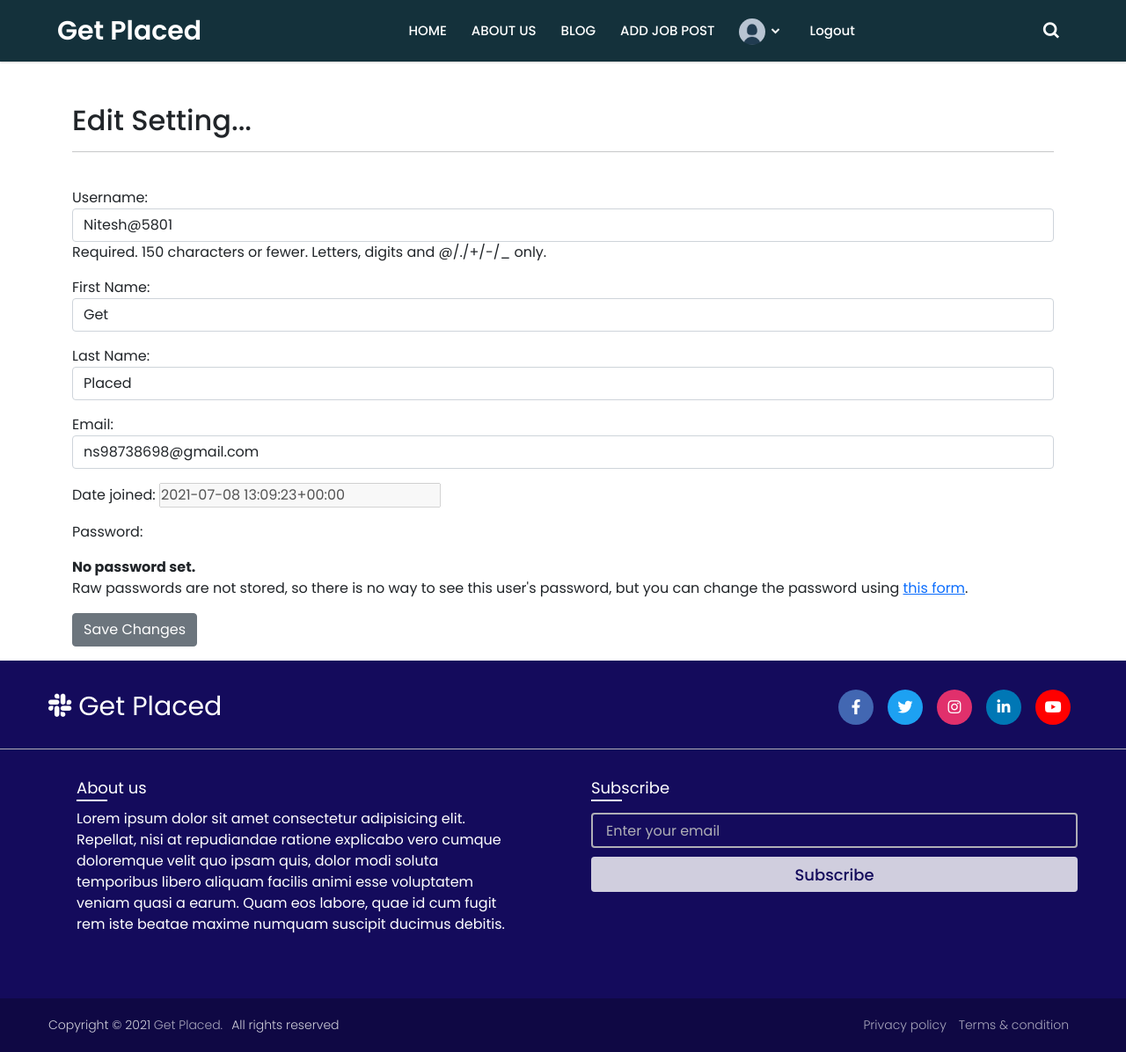
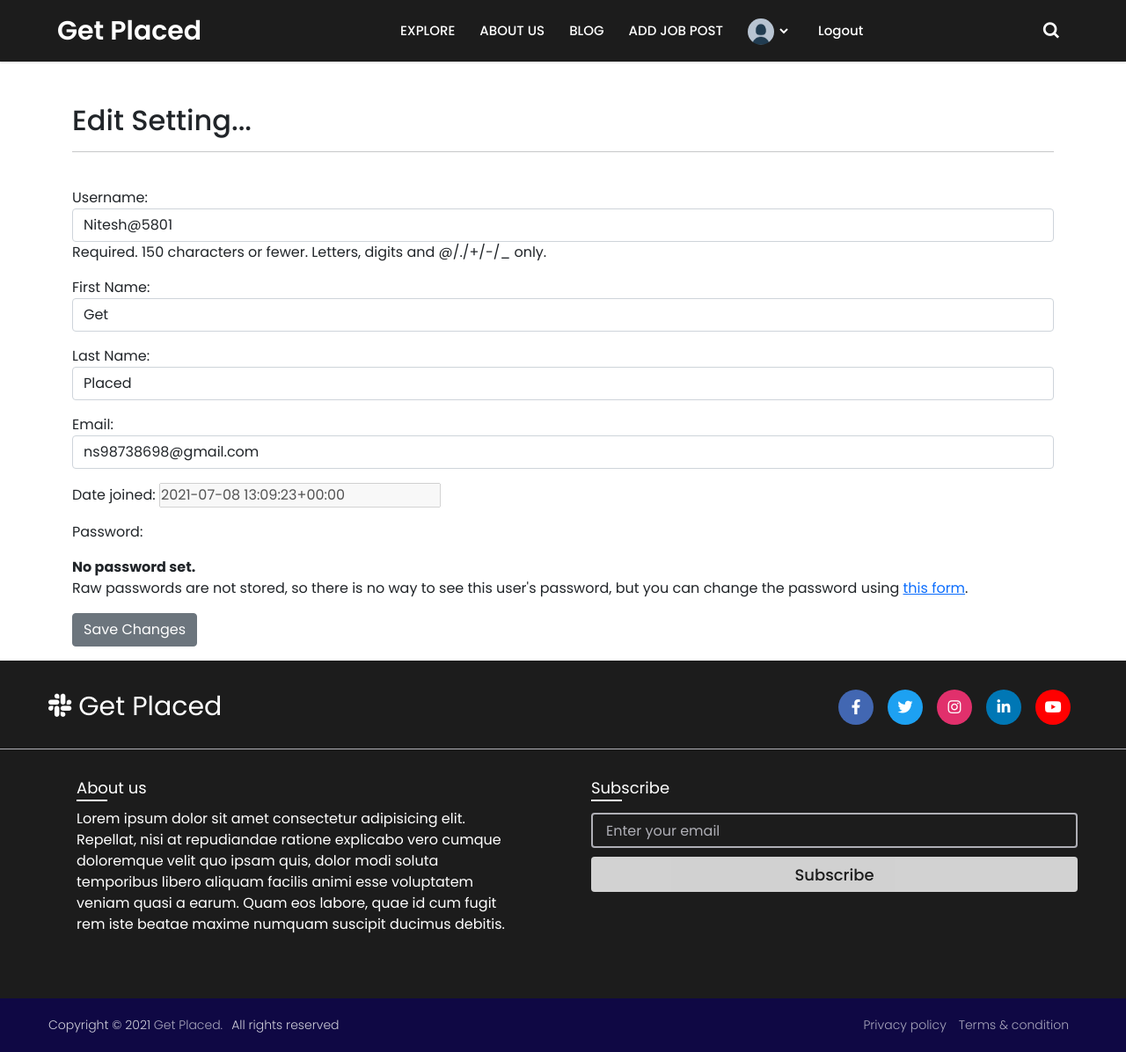
Before and after one commit to CS-Hunt/Get-Placed, a Django app: page /edit_profile/ in a window 1280 px wide. Shown: the whole page at 88% size. Run offline with Django 3.2, Linux system fonts and the light colour scheme; a user stored in the database is signed in; data comes from the database, SQL or seed files in the repository; some libraries are stand-ins or nearby versions.

Commit message:
Feature and updates related to styling

```diff
--- a/app/static/app/css/app.css
+++ b/app/static/app/css/app.css
@@ -5,9 +5,9 @@
   box-sizing: border-box;
   font-family: 'Poppins', sans-serif;
 }
-/* body{
-  min-height: 100vh;
-} */
+body{
+  background-color: #222222;
+}
 nav{
   /* position: fixed; */
   top: 0;
@@ -15,7 +15,7 @@
   width: 100%;
   height: 100%;
   height: 70px;
-  background: #14313b;
+  background: #1C1C1C;
   box-shadow: 0 1px 2px rgba(0, 0, 0, 0.2);
   z-index: 99;
 }
@@ -79,7 +79,7 @@
   top: 70px;
   left: 0;
   line-height: 40px;
-  background: #14313b;
+  background: #1C1C1C;
   box-shadow: 0 1px 2px rgba(0, 0, 0, 0.2);
   border-radius: 0 0 4px 4px;
   display: none;
@@ -139,7 +139,7 @@
   top: 80px;
   height: 60px;
   width: 300px;
-  background: #14313b;
+  background: #1C1C1C;
   border-radius: 6px;
   opacity: 0;
   pointer-events: none;
@@ -149,14 +149,14 @@
   top: 65px;
   opacity: 1;
   pointer-events: auto;
-  background: #14313b;
+  background: #1C1C1C;
 }
 .search-box .input-box::before{
   content: '';
   position: absolute;
   height: 20px;
   width: 20px;
-  background: #14313b;
+  background: #1C1C1C;
   right: 10px;
   top: -6px;
   transform: rotate(45deg);
@@ -211,7 +211,7 @@
     display: block;
     max-width: 270px;
     width: 100%;
-    background:  #14313b;
+    background:  #1C1C1C;
     line-height: 40px;
     padding: 20px;
     box-shadow: 0 5px 10px rgba(0, 0, 0, 0.2);
@@ -334,7 +334,7 @@
 } */
 footer{
   position: relative;
-  background: #140B5C;
+  background: #1C1C1C;
   width: 100%;
   bottom: 0;
   left: 0;
@@ -461,7 +461,7 @@
   width: calc(100% + 55px);
   outline: none;
   border: 2px solid #AFAFB6;
-  background: #140B5C;
+  background: #1C1C1C;
   border-radius: 4px;
   padding: 0 15px;
   font-size: 15px;
@@ -474,7 +474,7 @@
 }
 .link-boxes .input-box input[type="button"]{
   background: #fff;
-  color: #140B5C;
+  color: #1C1C1C;
   border: none;
   font-size: 18px;
   font-weight: 500;
@@ -523,7 +523,7 @@
 }
 @media (max-width: 700px){
   .card{
-    background-color: #0077B5;
+    background-color: #1C1C1C;
   }
   footer{
     position: relative;
--- a/app/templates/app/base.html
+++ b/app/templates/app/base.html
@@ -9,6 +9,7 @@
     <!-- Boxicons CDN Link -->
     <link href='https://unpkg.com/boxicons@2.0.7/css/boxicons.min.css' rel='stylesheet'>
     <link rel="stylesheet" href="https://cdnjs.cloudflare.com/ajax/libs/font-awesome/5.15.2/css/all.min.css"/>
+    <link rel="shortcut icon" href="{% static 'app/images/favicon.jpeg' %}" type="image/x-icon">
     <!-- CSS only -->
     <link href="https://cdn.jsdelivr.net/npm/bootstrap@5.0.2/dist/css/bootstrap.min.css" rel="stylesheet" integrity="sha384-EVSTQN3/azprG1Anm3QDgpJLIm9Nao0Yz1ztcQTwFspd3yD65VohhpuuCOmLASjC" crossorigin="anonymous">
     <meta name="viewport" content="width=device-width, initial-scale=1.0">
@@ -24,7 +25,7 @@
           <i class='bx bx-x' ></i>
         </div>
         <ul class="links">
-          <li><a href="{% url "home" %}">HOME</a></li>
+          <li><a href="{% url "home" %}">EXPLORE</a></li>
 
           {% comment %} <li>
             <a href="#">JAVASCRIPT</a>
```
Also changed, not shown: app/static/app/images/favicon.jpeg (added).
